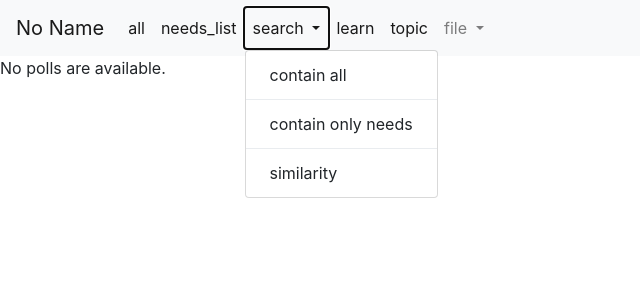
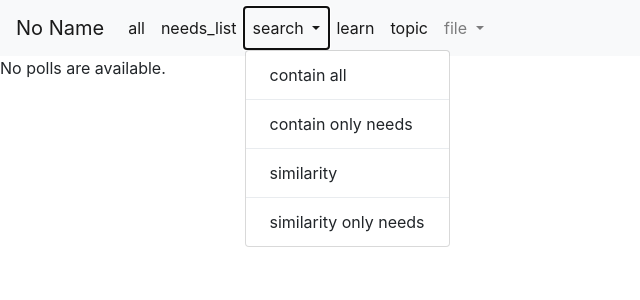
Before and after one commit to teriteri828/needs, a Django app: page /needs/all in a window 1280 px wide, after a click on "search". Shown: the top 300 px of the page, without its empty margins (0-640 px from the left). Run offline with Django 3.2, Linux system fonts and the light colour scheme; data that the repository does not hold is empty; some libraries are stand-ins or nearby versions.

Commit message:
add similarity search all

```diff
--- a/needs/templates/needs/base.html
+++ b/needs/templates/needs/base.html
@@ -48,6 +48,8 @@
                         <a class="dropdown-item" href="{% url 'needs:search_contain_only_needs' %}">contain only needs</a>
                         <div class="dropdown-divider"></div>
                         <a class="dropdown-item" href="{% url 'needs:search_similarity' %}">similarity</a>
+                        <div class="dropdown-divider"></div>
+                        <a class="dropdown-item" href="{% url 'needs:search_similarity_only_needs' %}">similarity only needs</a>
                     </div>
                 </li>
                 <li class="nav-item active">
--- a/needs/templates/needs/needs_search_similarity.html
+++ b/needs/templates/needs/needs_search_similarity.html
@@ -4,7 +4,7 @@
 
 
 {% block content %}
-    <form action="{% url 'needs:search_similarity' %}" method="get">{% csrf_token %}
+    <form action="{{ request.path }}" method="get">{% csrf_token %}
         <input type="submit" value="similarity">
         <input type="text" name="search_request">
     </form>
--- a/needs/urls.py
+++ b/needs/urls.py
@@ -11,6 +11,7 @@ urlpatterns = [
     path('topic_number_consider', application_controller.topic_number_consider, name='topic_number_consider'),
     path('topic_classify', application_controller.topic_classify, name='topic_classify'),
     path('search_similarity', application_controller.search_similarity, name='search_similarity'),
+    path('search_similarity_only_needs', application_controller.search_similarity_only_needs, name='search_similarity_only_needs'),
     path('search_contain', application_controller.search_contain, name='search_contain'),
     path('search_contain_only_needs', application_controller.search_contain_only_needs, name='search_contain_only_needs'),
     path('upload', application_controller.upload, name='upload'),
--- a/needs/views/application_controller.py
+++ b/needs/views/application_controller.py
@@ -187,6 +187,27 @@ def search_similarity(request):
 
     return response
 
+def search_similarity_only_needs(request):
+    search_request = str(request.GET.get("search_request"))
+    needs_select = NeedsSelect()
+    sentences, search_data = needs_select.search_similarity_only_needs_data(Needs)
+
+    search_request_vector = embed(search_request)
+    search_data_vectors = embed(search_data)
+
+    similarities = np.inner(search_request_vector, search_data_vectors)
+    search_result = []
+    for sentence, similarity in zip(sentences, similarities[0]):
+        if similarity > 0.4 and len(sentence) > 15:
+            search_result.append([sentence, similarity])
+    template = loader.get_template("needs/needs_search_similarity.html")
+    context = {
+        "search_request": search_request,
+        "search_similarity_result": search_result,
+    }
+    response = HttpResponse(template.render(context, request))
+
+    return response
 
 def search_contain(request):
     search_request = str(request.GET.get("search_request"))
--- a/needs/views/needs_repository.py
+++ b/needs/views/needs_repository.py
@@ -42,6 +42,15 @@ class NeedsSelect:
         return ret
 
     def search_similarity_data(self, models):
+        needs_data_list = models.objects.all().order_by("-id")[:5000]
+        sentence = []
+        search_data = []
+        for needs in needs_data_list:
+            sentence.append(needs.sentence)
+            search_data.append(self._word_extract(needs.sentence))
+        return sentence, search_data
+
+    def search_similarity_only_needs_data(self, models):
         needs_data_list = models.objects.filter(label=1).order_by("-id")[:5000]
         sentence = []
         search_data = []
```
